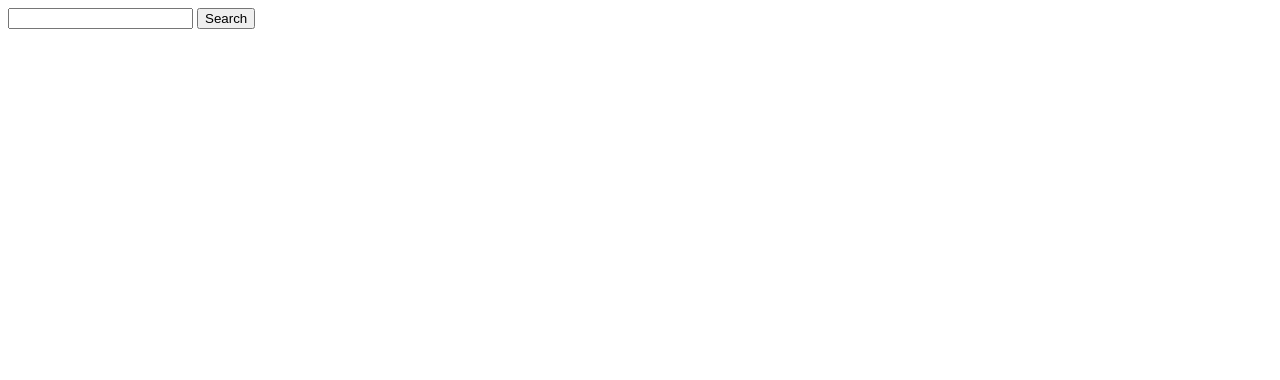
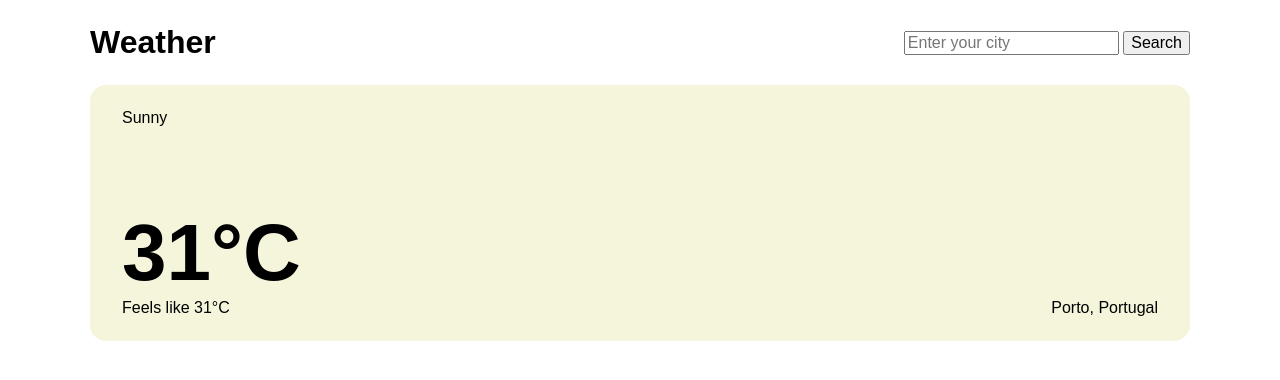
Before and after one commit to victoria-mali/odin-weather-app, a website built with webpack: page src/template.html in a window 1280 px wide. Built offline with nearby package versions, Linux system fonts and the light colour scheme.

Commit message:
Add basic styling

```diff
--- a/src/events.js
+++ b/src/events.js
@@ -4,7 +4,6 @@ import { processWeatherData } from "./api.js";
 async function showWeather() {
   let searchValue = elements.searchBar.value;
   let weatherObj = await processWeatherData(searchValue);
-  console.log(weatherObj);
   showWeather(weatherObj);
 }
 
--- a/src/styles.css
+++ b/src/styles.css
@@ -0,0 +1,85 @@
+*,
+*::before,
+*::after {
+  box-sizing: border-box;
+  font-family: Arial, Helvetica, sans-serif;
+}
+
+*:not(dialog) {
+  margin: 0;
+}
+
+img,
+picture,
+video,
+canvas,
+svg {
+  display: block;
+  max-width: 100%;
+}
+
+input,
+button,
+textarea,
+select {
+  font: inherit;
+}
+
+p,
+h1,
+h2,
+h3,
+h4,
+h5,
+h6 {
+  overflow-wrap: break-word;
+}
+
+p {
+  text-wrap: pretty;
+}
+h1,
+h2,
+h3,
+h4,
+h5,
+h6 {
+  text-wrap: balance;
+}
+
+.container {
+  width: 1100px;
+  margin: 24px auto;
+}
+
+.header {
+  display: flex;
+  justify-content: space-between;
+  align-items: center;
+  margin-bottom: 24px;
+}
+
+.temperature-info {
+  background-color: beige;
+  border-radius: 16px;
+  padding: 24px 32px;
+  display: flex;
+  flex-direction: column;
+  gap: 80px;
+}
+
+.temp-info-container {
+  display: flex;
+  justify-content: space-between;
+  align-items: end;
+}
+
+.temp-info-right {
+    display: flex;
+    gap: 8px;
+}
+
+.temperature {
+  font-size: 80px;
+  font-weight: 600;
+}
--- a/src/template.html
+++ b/src/template.html
@@ -6,14 +6,32 @@
     <title>Weather app</title>
   </head>
   <body>
-    <!--     <label for="city-search">City</label>
- -->
-    <input type="search" id="city-search" name="city-search" />
+    <div class="container">
+      <div class="header">
+        <h1>Weather</h1>
+        <div class="search-container">
+          <input
+            type="search"
+            id="city-search"
+            name="city-search"
+            aria-label="City search"
+            placeholder="Enter your city"
+          />
 
-    <button class="search-btn">Search</button>
+          <button class="search-btn">Search</button>
+        </div>
+      </div>
 
-    <div class="temperature-info">
-      <p class="temperature"></p>
+      <div class="temperature-info">
+        <p class="conditions">Sunny</p>
+        <div class="temp-info-container">
+          <div class="temp-info-left">
+            <p class="temperature">31°C</p>
+            <p class="temp-feels-like">Feels like 31°C</p>
+          </div>
+          <p class="location">Porto, Portugal</p>
+        </div>
+      </div>
     </div>
   </body>
 </html>
```
